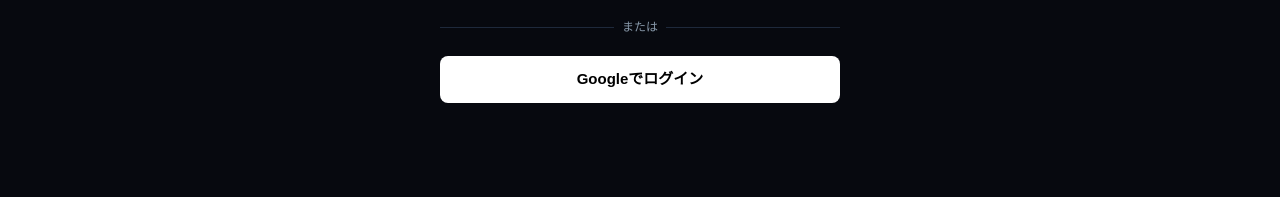
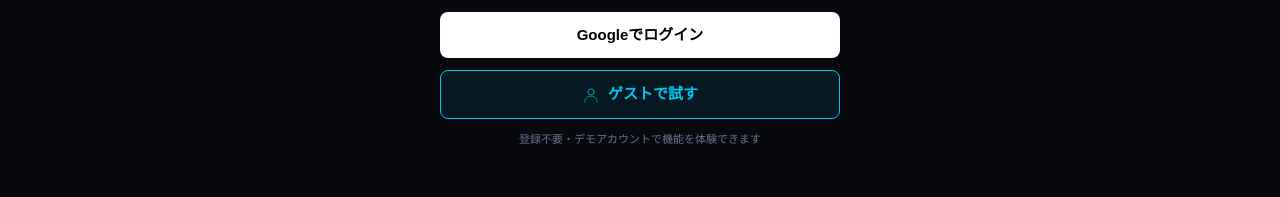
Before and after one commit to KobeeHub/djgearsync, a Next.js app: page /login in a window 1280 px wide. Shown: the part 501-698 px from the top of the page. Built offline with nearby package versions, Linux system fonts and the light colour scheme; no server answers.

Commit message:
ゲストで試すボタンを追加

```diff
--- a/app/login/page.tsx
+++ b/app/login/page.tsx
@@ -2,9 +2,15 @@
 
 import { useState } from "react";
 import { supabase } from "@/lib/supabase";
+import { Icon } from "@/app/components/GearIcons";
 
 const NEON = "#00c8f0";
 const BG = "#07090f";
+
+// ゲスト(デモ)アカウント。.env.local と Vercel の環境変数に設定します。
+// NEXT_PUBLIC_ はブラウザから見えるので、デモ専用の無害なアカウントにしてください。
+const DEMO_EMAIL = process.env.NEXT_PUBLIC_DEMO_EMAIL ?? "";
+const DEMO_PASSWORD = process.env.NEXT_PUBLIC_DEMO_PASSWORD ?? "";
 
 export default function LoginPage() {
   const [email, setEmail] = useState("");
@@ -32,6 +38,25 @@ export default function LoginPage() {
       else window.location.href = "/mygear";
     }
     setLoading(false);
+  };
+
+  const handleGuestLogin = async () => {
+    if (!DEMO_EMAIL || !DEMO_PASSWORD) {
+      setMessage("ゲスト機能は現在準備中です。");
+      return;
+    }
+    setLoading(true);
+    setMessage("");
+    const { error } = await supabase.auth.signInWithPassword({
+      email: DEMO_EMAIL,
+      password: DEMO_PASSWORD,
+    });
+    if (error) {
+      setMessage("ゲストでのログインに失敗しました。時間をおいてもう一度お試しください。");
+      setLoading(false);
+      return;
+    }
+    window.location.href = "/mygear";
   };
 
   return (
@@ -88,7 +113,33 @@ export default function LoginPage() {
             style={{ padding: "12px", backgroundColor: "white", color: "#000", fontWeight: 700, borderRadius: "8px", border: "none", cursor: "pointer", fontSize: "15px" }}
           >
             Googleでログイン
-        </button></div>
+          </button>
+
+          <button
+            onClick={handleGuestLogin}
+            disabled={loading}
+            style={{
+              padding: "12px",
+              backgroundColor: `${NEON}15`,
+              color: NEON,
+              fontWeight: 700,
+              borderRadius: "8px",
+              border: `1px solid ${NEON}`,
+              cursor: "pointer",
+              fontSize: "15px",
+              display: "flex",
+              alignItems: "center",
+              justifyContent: "center",
+              gap: "8px",
+            }}
+          >
+            <Icon name="user" size={18} />
+            ゲストで試す
+          </button>
+          <div style={{ color: "#64748b", fontSize: "11px", textAlign: "center" }}>
+            登録不要・デモアカウントで機能を体験できます
+          </div>
+        </div>
       </div>
     </div>
   );
```
Lines whose indentation alone changed are shown as unchanged.
